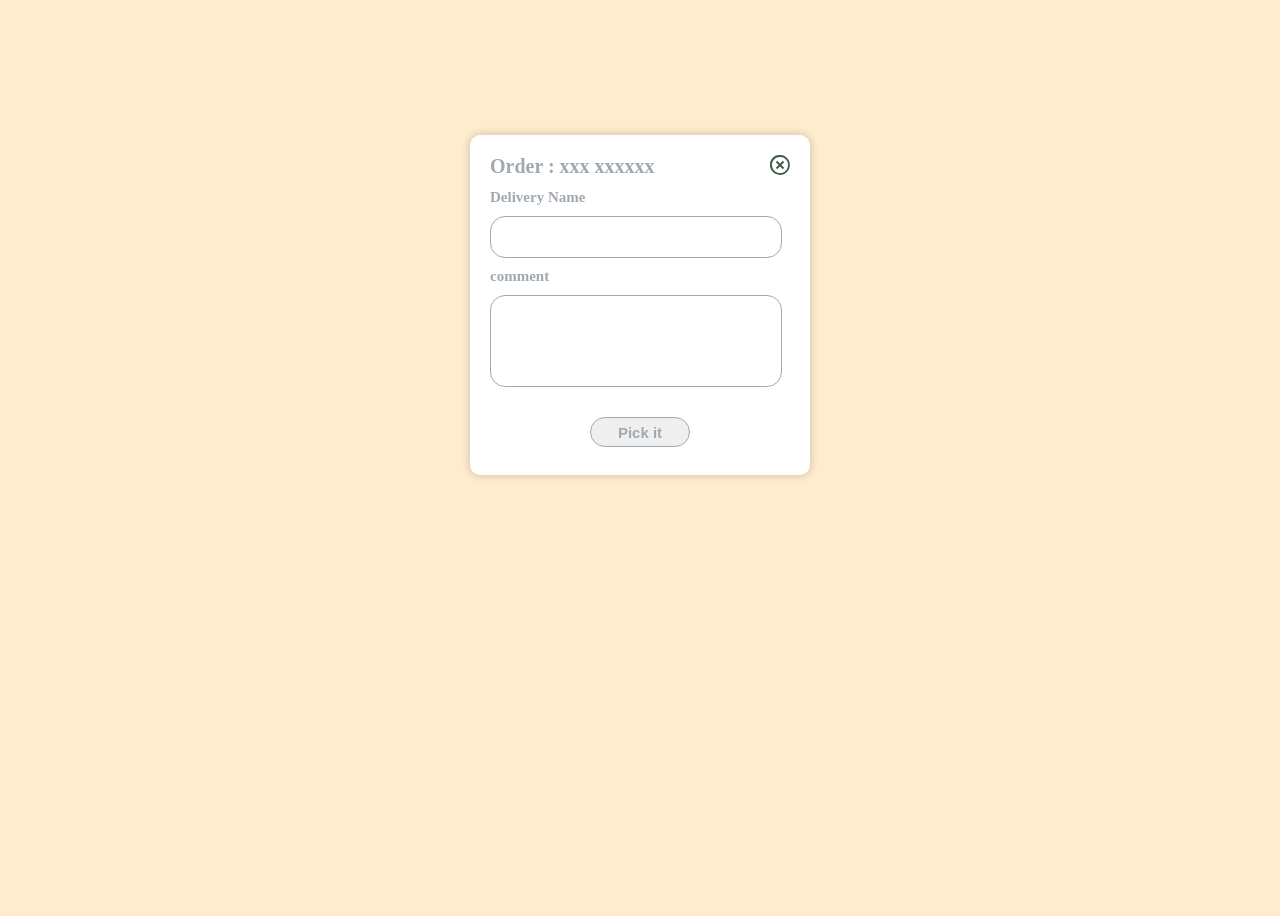
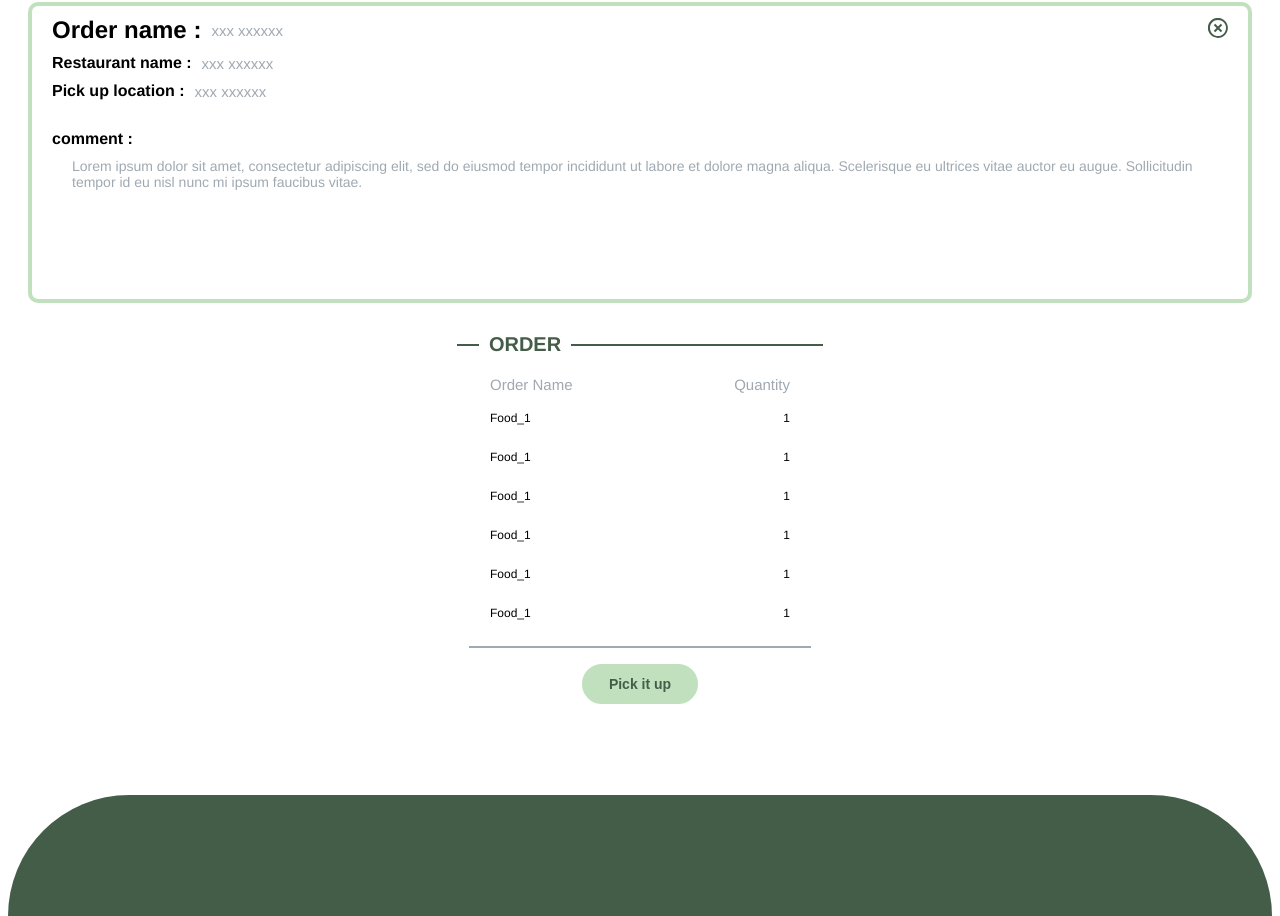
Before and after one commit to Green-Teaz123/Green_, a React (Create React App) app: page /orderinfo in a window 1280 px wide. Shown: the part 95-1011 px from the top of the page. Before the commit the page ends 800 px from the top, so only its background shows below. Built offline with nearby package versions, Linux system fonts and the light colour scheme.

Commit message:
update pick-up order and fix half dot

```diff
--- a/src/App.js
+++ b/src/App.js
@@ -1,12 +1,15 @@
 import React from 'react';
 import './App.css';
 // import Login from './page/login';
-import Kinglouy from './component/Popup';
+// import Kinglouy from './component/Popup';
+import OrderInfo from './page/orderInfo';
 
 function App() {
   return (
     <div>
-      <Kinglouy />
+      {/* <Kinglouy /> */}
+      <OrderInfo />
+      {/* <HugeDot /> */}
     </div>
   );
 }
--- a/src/component/huge.js
+++ b/src/component/huge.js
@@ -3,6 +3,8 @@ import '../styles/huge.css';
 
 export default function HugeDot() {
     return (
-        <div className="huge-dot"></div>
+        <div className='box-dot'>
+            <div className="huge-dot"></div>
+        </div>
     );
 }
--- a/src/index.js
+++ b/src/index.js
@@ -2,10 +2,12 @@ import React from 'react';
 import ReactDOM from 'react-dom/client';
 import './index.css';
 import App from './App';
+import Header from './component/header';
 
 const root = ReactDOM.createRoot(document.getElementById('root'));
 root.render(
   <React.StrictMode>
+    <Header />
     <App />
   </React.StrictMode>
 );
--- a/src/page/orderInfo.js
+++ b/src/page/orderInfo.js
@@ -8,8 +8,7 @@ import "../styles/orderInfo.css";
 
 export default function OrderInfo() {
     return (
-        <div>
-            <Header />
+        <div className="box-of-oder-info">
             <div className="order-info">
                 <div className="info-header">
                     <div className="header-title">
@@ -19,10 +18,12 @@ export default function OrderInfo() {
                         <p>xxx xxxxxx</p>
 
                     </div>
-                    <div>
-                        <svg xmlns="http://www.w3.org/2000/svg" width="20" height="20" viewBox="0 0 14 14" fill="none">
-                        <path d="M2.05096 11.949C1.38239 11.3033 0.849111 10.5309 0.482248 9.67684C0.115385 8.82281 -0.0777186 7.90427 -0.0857953 6.97481C-0.093872 6.04536 0.0832399 5.1236 0.435206 4.26333C0.787172 3.40305 1.30694 2.62149 1.96419 1.96424C2.62144 1.30699 3.40301 0.787218 4.26328 0.435252C5.12355 0.0832857 6.04531 -0.0938262 6.97477 -0.0857495C7.90422 -0.0776728 8.82276 0.115431 9.67679 0.482294C10.5308 0.849157 11.3032 1.38243 11.949 2.051C13.2241 3.37122 13.9296 5.13943 13.9137 6.97481C13.8977 8.81019 13.1615 10.5659 11.8637 11.8637C10.5658 13.1616 8.81014 13.8978 6.97477 13.9137C5.13939 13.9297 3.37117 13.2241 2.05096 11.949ZM3.03796 10.962C4.08875 12.0128 5.51392 12.6031 6.99996 12.6031C8.486 12.6031 9.91117 12.0128 10.962 10.962C12.0127 9.91122 12.6031 8.48604 12.6031 7C12.6031 5.51397 12.0127 4.08879 10.962 3.038C9.91117 1.98722 8.486 1.39689 6.99996 1.39689C5.51392 1.39689 4.08875 1.98722 3.03796 3.038C1.98717 4.08879 1.39684 5.51397 1.39684 7C1.39684 8.48604 1.98717 9.91122 3.03796 10.962ZM9.96796 5.019L7.98696 7L9.96796 8.981L8.98096 9.968L6.99996 7.987L5.01896 9.968L4.03196 8.981L6.01296 7L4.03196 5.019L5.01896 4.032L6.99996 6.013L8.98096 4.032L9.96796 5.019Z" fill="#445D48"/>
-                        </svg>
+                    <div >
+                        <a>
+                            <svg xmlns="http://www.w3.org/2000/svg" width="20" height="20" viewBox="0 0 14 14" fill="none">
+                                <path d="M2.05096 11.949C1.38239 11.3033 0.849111 10.5309 0.482248 9.67684C0.115385 8.82281 -0.0777186 7.90427 -0.0857953 6.97481C-0.093872 6.04536 0.0832399 5.1236 0.435206 4.26333C0.787172 3.40305 1.30694 2.62149 1.96419 1.96424C2.62144 1.30699 3.40301 0.787218 4.26328 0.435252C5.12355 0.0832857 6.04531 -0.0938262 6.97477 -0.0857495C7.90422 -0.0776728 8.82276 0.115431 9.67679 0.482294C10.5308 0.849157 11.3032 1.38243 11.949 2.051C13.2241 3.37122 13.9296 5.13943 13.9137 6.97481C13.8977 8.81019 13.1615 10.5659 11.8637 11.8637C10.5658 13.1616 8.81014 13.8978 6.97477 13.9137C5.13939 13.9297 3.37117 13.2241 2.05096 11.949ZM3.03796 10.962C4.08875 12.0128 5.51392 12.6031 6.99996 12.6031C8.486 12.6031 9.91117 12.0128 10.962 10.962C12.0127 9.91122 12.6031 8.48604 12.6031 7C12.6031 5.51397 12.0127 4.08879 10.962 3.038C9.91117 1.98722 8.486 1.39689 6.99996 1.39689C5.51392 1.39689 4.08875 1.98722 3.03796 3.038C1.98717 4.08879 1.39684 5.51397 1.39684 7C1.39684 8.48604 1.98717 9.91122 3.03796 10.962ZM9.96796 5.019L7.98696 7L9.96796 8.981L8.98096 9.968L6.99996 7.987L5.01896 9.968L4.03196 8.981L6.01296 7L4.03196 5.019L5.01896 4.032L6.99996 6.013L8.98096 4.032L9.96796 5.019Z" fill="#445D48"/>
+                            </svg>
+                        </a>
                     </div>
                 </div>
                 <div className="order-detail">
@@ -45,8 +46,8 @@ export default function OrderInfo() {
                     <p>Lorem ipsum dolor sit amet, consectetur adipiscing elit, sed do eiusmod tempor incididunt ut labore et dolore magna aliqua. Scelerisque eu ultrices vitae auctor eu augue. Sollicitudin tempor id eu nisl nunc mi ipsum faucibus vitae.</p>
                 </div>
             </div>
-            <Order />
             <div className="order">
+                <Order />
                 <div className="order-header">
                     <p>Order Name</p>
                     <p>Quantity</p>
@@ -68,9 +69,9 @@ export default function OrderInfo() {
 
             <div className="pick-up">
                 <input type="submit" value="Pick it up" className="pick-order" />
+                <Huge />
             </div>
 
-            <Huge />
 
 
 
--- a/src/styles/Popup.css
+++ b/src/styles/Popup.css
@@ -1,6 +1,3 @@
-body {
-    background-color: blanchedalmond;
-}
 
 .popup {
     position: fixed;
--- a/src/styles/huge.css
+++ b/src/styles/huge.css
@@ -1,8 +1,9 @@
-.huge-dot{
-    border-radius: 100%;
+
+.huge-dot {
+    /* width: 20vh; */
+    height: 121px;
     background-color: #445D48;
-    height: 55vh;
-    width: 80vh;
-    margin-top: 15vh;
-    margin-left: -15vh;
+    border-top-left-radius: 999px;
+    border-top-right-radius: 999px;
+    margin: 10px 0px -10px 0px;
 }
--- a/src/styles/orderInfo.css
+++ b/src/styles/orderInfo.css
@@ -1,5 +1,10 @@
 body{
     font-family: 'Franklin Gothic Medium', 'Arial Narrow', Arial, sans-serif;
+}
+
+.box-of-oder-info {
+    display: grid;
+    grid-template-rows: 1fr 1fr 0.5fr;
 }
 
 .order-info :where(h2, h3, h4) {
@@ -11,6 +16,7 @@ body{
     border: 4px solid #c1e1be;
     border-radius: 10px;
     padding: 5px 20px;
+    margin: 20px;
 }
 
 .info-header {
@@ -87,10 +93,19 @@ body{
 }
 
 .pick-up {
-    display: flex;
-    justify-content: center;
-    align-items: flex-end;
-    margin-top: 30px;
+    display: grid;
+    /* justify-content: center; */
+    grid-template-columns: 1fr;
+    grid-template-rows: 1fr 1fr;
+    align-items: end;
+    /* margin-top: 30px; */
+}
+
+.pick-up input{
+    align-self: self-start;
+    justify-self: center;
+    width: fit-content;
+    height: fit-content;
 }
 
 .pick-order {
```
